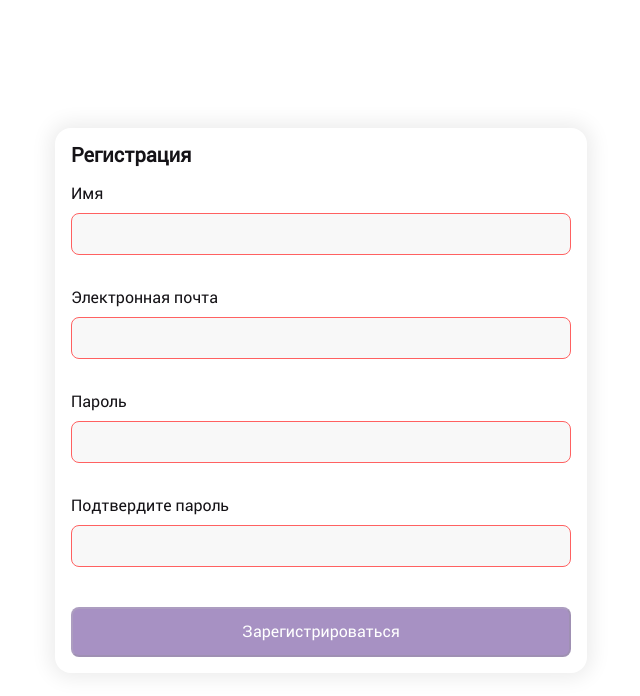
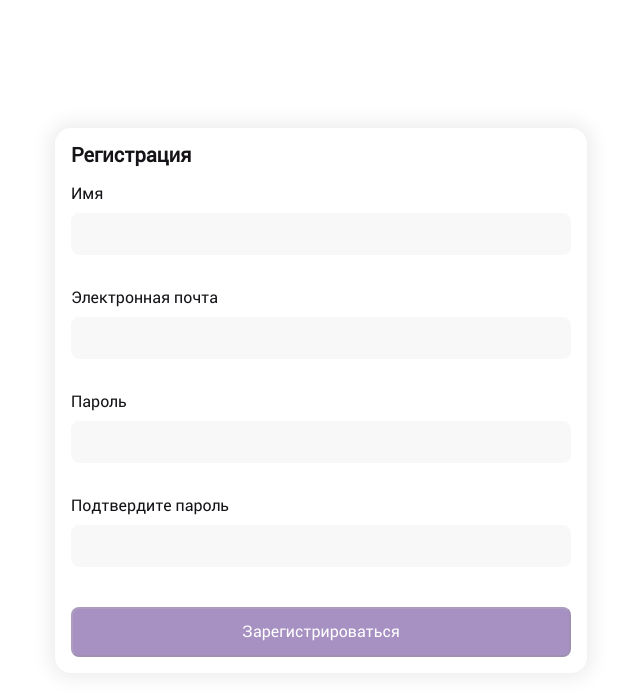
Before and after one commit to Zoytz/for-Antipoff-group, a React (Create React App) app: page /#/register in a window 1280 px wide. Shown: the top 696 px of the page, without its empty margins (319-959 px from the left). Built offline with nearby package versions, Linux system fonts and the light colour scheme.

Commit message:
feat: install redux-toolkit, delte redux, redux-thunk

```diff
--- a/package.json
+++ b/package.json
@@ -3,6 +3,7 @@
   "version": "0.1.0",
   "private": true,
   "dependencies": {
+    "@reduxjs/toolkit": "^1.9.1",
     "@testing-library/jest-dom": "^5.16.5",
     "@testing-library/react": "^13.4.0",
     "@testing-library/user-event": "^13.5.0",
@@ -16,7 +17,6 @@
     "react-redux": "^8.0.5",
     "react-router-dom": "^6.4.5",
     "react-scripts": "5.0.1",
-    "redux": "^4.2.0",
     "typescript": "^4.9.4",
     "web-vitals": "^2.1.4"
   },
--- a/src/components/App/App.tsx
+++ b/src/components/App/App.tsx
@@ -1,6 +1,4 @@
 import './App.css';
-import Form from '../Form/Form';
-import Input from '../Input/Input';
 import Main from '../Main/Main';
 import UserPage from '../UserPage/UserPage';
 import { Routes, Route } from 'react-router-dom';
@@ -12,7 +10,6 @@ function App() {
     <div className="page">
       <Routes>
         <Route path='/register' element={<RegisterForm />} />
-        <Route path='/login' element={`privet`} />
         <Route path='/' element=
           {
             <ProtectedRoute isLoggedIn={false}>
--- a/src/components/Input/Input.css
+++ b/src/components/Input/Input.css
@@ -15,7 +15,7 @@
 
 .input {
   box-sizing: border-box;
-  border: none;
+  border: 1px solid #F8F8F8;
   margin-top: 8px;
   width: 100%;
   padding: 12px 8px 12px 16px;
@@ -25,6 +25,10 @@
   color: #808185;
   vertical-align: center;
   border-radius: 8px;
+}
+
+.input:focus {
+  outline: none;
 }
 
 .input_type_error {
--- a/src/components/Input/Input.tsx
+++ b/src/components/Input/Input.tsx
@@ -14,8 +14,8 @@ const Input: FC<PropsType> = ({ type, error, name, label, required, onChange, va
   return (
     <label htmlFor={name} className="input__label">
       {label}
-      <input value={value || ''} onChange={onChange} required={required} type={type} className="input input_type_error" name={name} />
-      <span className="input__error input__error_type_visible">{error}</span>
+      <input value={value || ''} onChange={onChange} required={required} type={type} className={`input ${error ? "input_type_error" : ""}`} name={name} />
+      <span className={`input__error ${error ? "input__error_type_visible" : ""}`}>{error}</span>
     </label>
   )
 }
```
Also changed, not shown: src/components/LoginForm/LoginForm.tsx (deleted, +0 -10 lines), src/store/index.ts (added), 1 other file (tests, documents, lock files or other folders).
